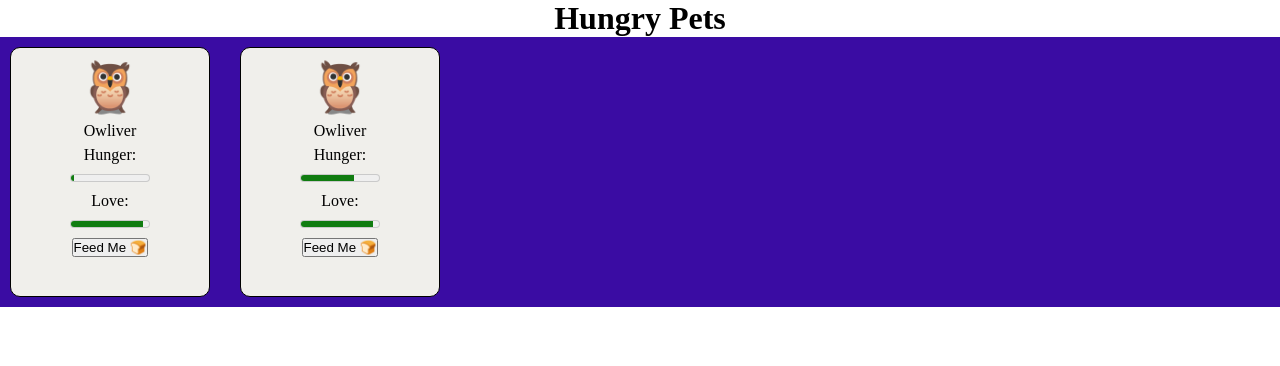
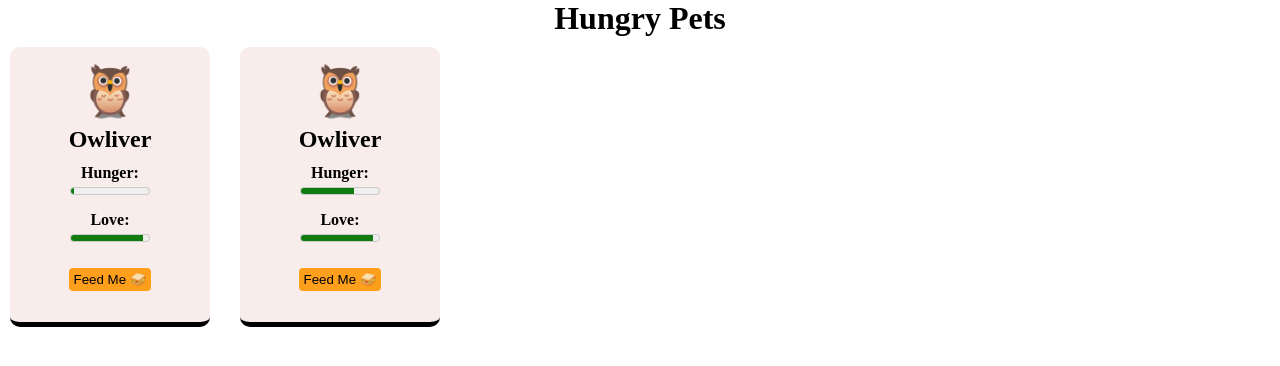
Before and after one commit to jazxbx/hungry-petsv2, a React (Vite) app: page / in a window 1280 px wide. Shown: the top 366 px of the page. Built offline with nearby package versions, Linux system fonts and the light colour scheme.

Commit message:
initial css

```diff
--- a/src/App.jsx
+++ b/src/App.jsx
@@ -65,6 +65,7 @@ const App = () => {
               love={pet.love}
               name={pet.name}
               emoji={pet.emoji}
+              epitaph={pet.epitaph}
               feedPet={() => {
                 FeedPetBtn(pet.id, setPets);
               }}
--- a/src/components/Card.jsx
+++ b/src/components/Card.jsx
@@ -1,4 +1,13 @@
-const Card = ({ name, emoji, hunger, love, feedPet, lovePet, isAlive }) => {
+const Card = ({
+  name,
+  emoji,
+  hunger,
+  love,
+  feedPet,
+  lovePet,
+  epitaph,
+  isAlive,
+}) => {
   return (
     <div className={`card ${isAlive ? "isalive" : "isdead"}`}>
       {isAlive ? (
@@ -6,15 +15,23 @@ const Card = ({ name, emoji, hunger, love, feedPet, lovePet, isAlive }) => {
           <div className="emoji" onClick={lovePet}>
             {emoji}
           </div>
-          <p>{name}</p>
-          <p>Hunger:</p>
-          <meter max="100" min="0" value={hunger}></meter>
-          <p>Love:</p>
-          <meter max="100" min="0" value={love}></meter>
-          <button onClick={feedPet}>Feed Me 🍞</button>
+          <p className="name">{name}</p>
+          <div className="meter-container">
+            <p className="description">Hunger:</p>
+            <meter max="100" min="0" value={hunger}></meter>
+          </div>
+          <div className="meter-container">
+            <p className="description">Love:</p>
+            <meter max="100" min="0" value={love}></meter>
+          </div>
+          <button onClick={feedPet}>Feed Me 🥪</button>
         </>
       ) : (
-        <p>Sorry ma brutha</p>
+        <>
+          <div></div>
+          <div className="emoji">{emoji}</div>
+          <q>{epitaph}</q>
+        </>
       )}
     </div>
   );
--- a/src/index.css
+++ b/src/index.css
@@ -1,8 +1,9 @@
 :root {
   /* colors */
   --background: #3a0ca3;
-  --card-active: #f0efeb;
-  --card-dead: #e63946;
+  --card-active: #f8edeb;
+  --card-dead: #cddafd;
+  --button: #ff9f1c;
   /* fontsize */
   --fs-small: 1em;
   --fs-med: 1.5em;
@@ -19,7 +20,6 @@
   display: flex;
   flex-wrap: wrap;
   gap: 10px;
-  background-color: var(--background);
 }
 
 h1 {
@@ -34,22 +34,54 @@ h1 {
   align-items: center;
   border-radius: 10px;
   width: 200px;
-  height: 250px;
+  height: 280px;
   padding: 10px 13px;
   margin: 10px;
   gap: 6px;
-  border: 1px solid black;
+  border-bottom: 5px solid black;
 }
 
 .emoji {
+  margin-top: 5px;
   font-size: 50px;
   cursor: pointer;
 }
+
+.name {
+  font-size: var(--fs-med);
+  font-weight: 600;
+}
+
+.description {
+  font-size: var(--fs-small);
+  font-weight: 600;
+}
+
+.meter-container {
+  text-align: center;
+  margin-top: 5px;
+}
+
+button {
+  border: none;
+  background-color: var(--button);
+  padding: 4px 5px;
+  border-radius: 4px;
+  margin-top: 15px;
+}
+
 /* bg when pet is alive */
 .isalive {
   background-color: var(--card-active);
 }
 /* bg when pet dies */
 .isdead {
+  display: flex;
+  justify-content: center;
+  text-align: center;
   background-color: var(--card-dead);
 }
+
+q {
+  font-style: italic;
+}
```
